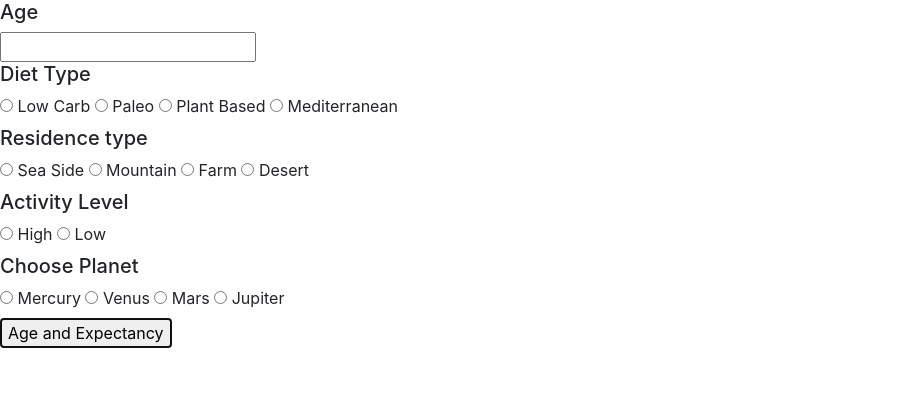
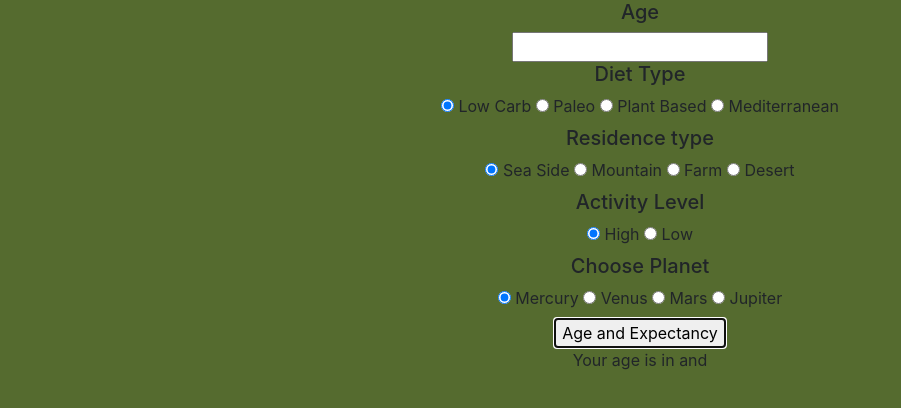
Before and after one commit to tiffarodrigs/Galactic-Age-Calculator, a website built with webpack: page src/index.html in a window 1280 px wide. Both pictures are taken after a click on the button "Age and Expectancy". Shown: the whole page, without its empty margins (0-901 px from the left). Built offline with nearby package versions, Linux system fonts and the light colour scheme.

Commit message:
WIP to add Styles

```diff
--- a/src/css/styles.css
+++ b/src/css/styles.css
@@ -1 +1,9 @@
 /* styles*/
+body{
+  background-color: darkolivegreen;
+
+
+}
+.container{
+  text-align: center;
+}
--- a/src/index.html
+++ b/src/index.html
@@ -6,13 +6,14 @@
   </head>
 
   <body>
+    <div class="container">
     <div>
       <h5>Age</h5>
-      <input type="number">
+      <input type="number" id="age">
     </div>
     <div>
       <h5>Diet Type</h5>
-      <input type="radio" id="LowCarb" name="diet" value="LowCarb">
+      <input type="radio" id="LowCarb" name="diet" value="LowCarb" checked>
       <label for="LowCarb">Low Carb</label>
 
       <input type="radio" id="Paleo" name="diet" value="Paleo">
@@ -26,7 +27,7 @@
     </div>
     <div>
       <h5>Residence type</h5>
-      <input type="radio" id="Seaside" name="residence_type" value="Seaside">
+      <input type="radio" id="Seaside" name="residence_type" value="Seaside" checked>
       <label for="Seaside">Sea Side</label>
 
       <input type="radio" id="Mountain" name="residence_type" value="Mountain">
@@ -42,7 +43,7 @@
     <div>
       <h5>Activity Level</h5>
 
-      <input type="radio" id="High" name="activity_level" value="High">
+      <input type="radio" id="High" name="activity_level" value="High" checked>
       <label for="High">High</label>
 
       <input type="radio" id="Low" name="activity_level" value="Low">
@@ -51,7 +52,7 @@
     <div>
       <h5>Choose Planet</h5>
 
-      <input type="radio" id="Mercury" name="Planet" value="Mercury">
+      <input type="radio" id="Mercury" name="Planet" value="Mercury" checked>
       <label for="Mercury">Mercury</label>
 
       <input type="radio" id="Venus" name="Planet" value="Venus">
@@ -64,7 +65,11 @@
       <label for="Jupiter">Jupiter</label>
     </div>
 <button type="button"id ="AgeExpectancy" >Age and Expectancy</button>
+<div id="resultBox">
+  <p>Your age is <span></span> in <span></span> and <span></span></p>
 
+</div>
+</div>
   </body>
 
 </html>
--- a/src/index.js
+++ b/src/index.js
@@ -4,6 +4,18 @@ import 'bootstrap/dist/css/bootstrap.min.css';
 import './css/styles.css';
 import GalacticAge from "./js/galacticAge";
 
-$("#Mercury").click(() =>{
+$("#AgeExpectancy").click(() =>{
+  let age = $("#age").val();
+  let diet = $("input[name='diet']:checked").val();
+  let residence_type = $("input[name='residence_type']:checked").val();
+  let activity_level = $("input[name='activity_level']:checked").val();
+  let planet = $("input[name='Planet']:checked").val();
 
+  let galacticAge = new GalacticAge(age,diet,activity_level,residence_type,planet);
+
+let planetAge=galacticAge.ageInPlanets();
+let planetExpectancy=galacticAge.calculateExpectancyInPlanet();
+$("#planetAge").html(planetAge);
+$("#planetExpectancy").html(planetExpectancy);
+$("#resultBox").show();
 });
--- a/src/js/galacticAge.js
+++ b/src/js/galacticAge.js
@@ -30,7 +30,7 @@ export default class GalacticAge {
     let planetExpectancy = this.calculateAge(ExpectancyinEarth, this.planet);
     let planetYears = this.ageInPlanets();
     if (planetExpectancy < planetYears) {
-      return `${(planetYears-planetExpectancy).toFixed(2)} past the life expectancy.`;
+      return `${(planetYears-planetExpectancy).toFixed(2)} years past the life expectancy.`;
     } else if (planetExpectancy > planetYears) {
       return `${(planetExpectancy-planetYears).toFixed(2)} years you have left to live in ${this.planet}.`;
     } else {
```
Also changed, not shown: _tests_/galacticAge.test.js (+1 -1 lines).
